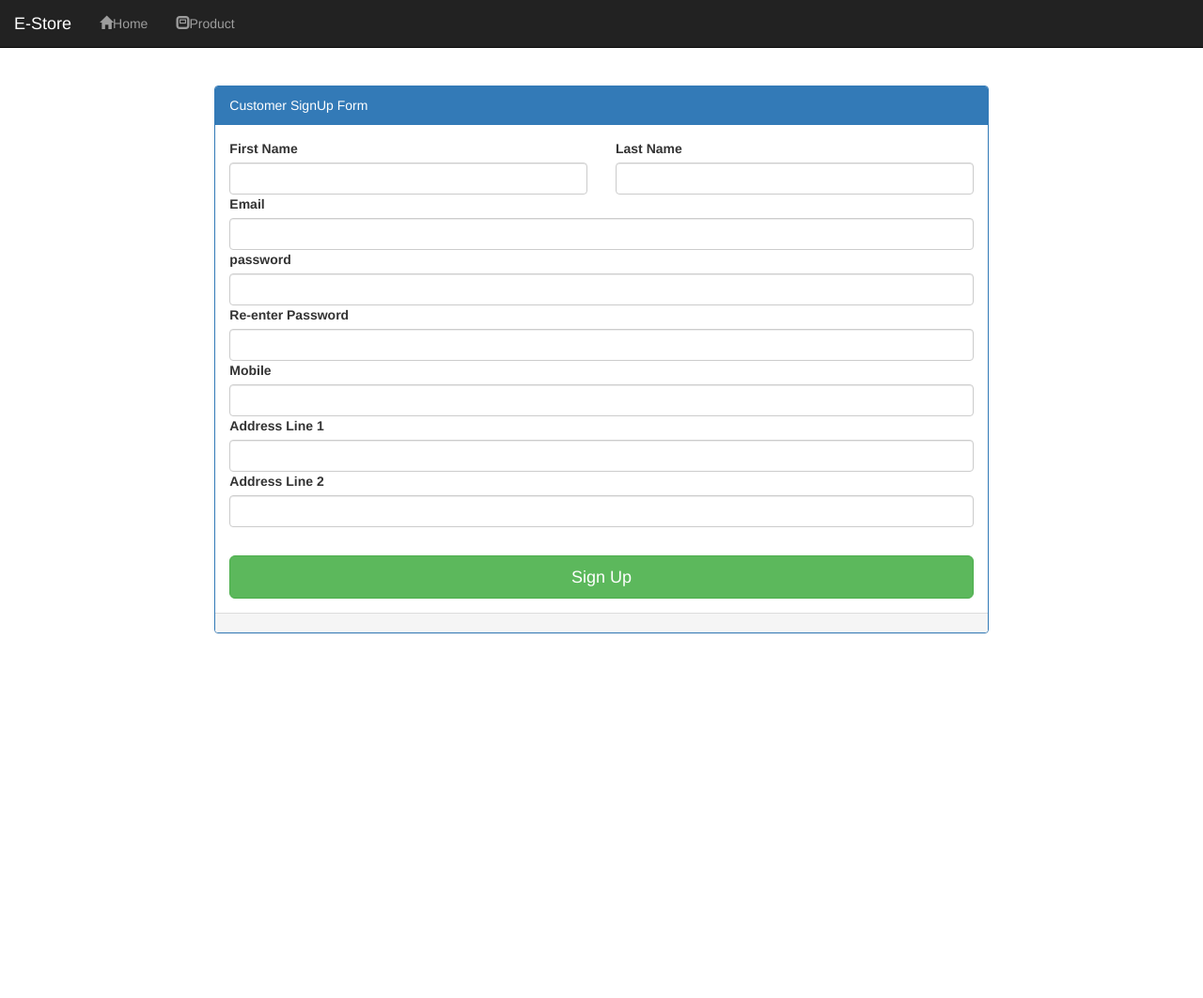
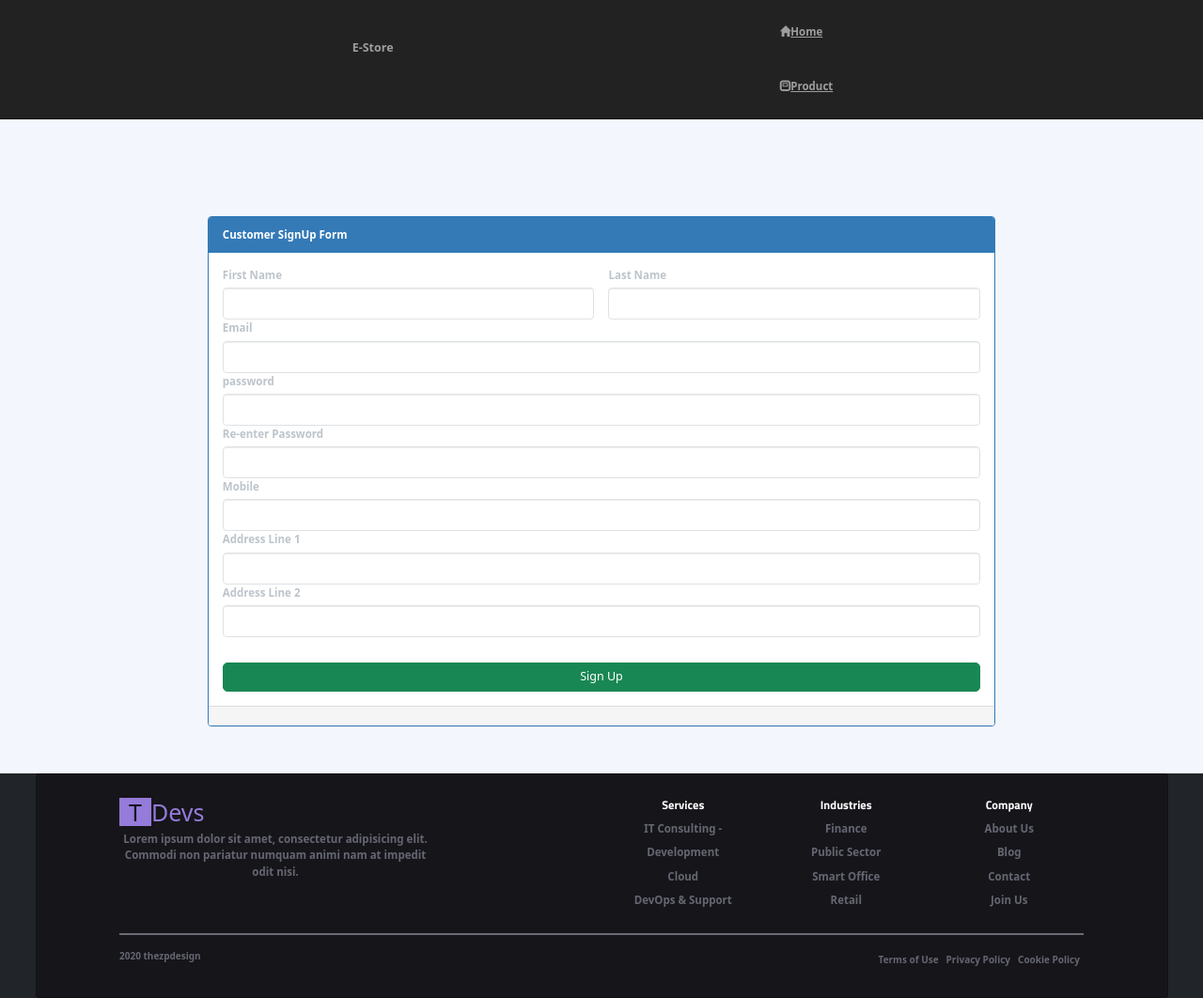
Before and after one commit to RandiNadee/CoirEStore, a PHP site: page /customer_registration.php?register=1 in a window 1280 px wide. Shown: the whole page at 94% size. Before the commit the page ends 674 px from the top, so only its background shows below. Run offline with PHP 8.4, Linux system fonts and the light colour scheme; data comes from the database, SQL or seed files in the repository; data that the repository does not hold is empty.

Commit message:
changed footer

```diff
--- a/customer_order.php
+++ b/customer_order.php
@@ -162,6 +162,7 @@ if (!isset($_SESSION["uid"])) {
 			<div class="col-md-2"></div>
 		</div>
 	</div>
+	<?php include "footer.php"; ?>
 </body>
 
 </html>
--- a/customer_registration.php
+++ b/customer_registration.php
@@ -110,6 +110,7 @@ if (isset($_GET["register"])) {
 				<div class="col-md-2"></div>
 			</div>
 		</div>
+		<?php	include "footer.php";	?>
 	</body>
 
 	</html>
--- a/footer.php
+++ b/footer.php
@@ -1,147 +1,162 @@
-<link rel="stylesheet" href="css/bootstrap.min.css"/>
-<footer class="Footer" role="contentinfo" data-controller="FooterBreakpoints" id="yui_3_17_2_1_1689421921463_158" data-controllers-bound="FooterBreakpoints">
-			<div class="Footer-inner clear" id="yui_3_17_2_1_1689421921463_157">
-				<div class="sqs-layout sqs-grid-12 columns-12 Footer-blocks Footer-blocks--top sqs-alternate-block-style-container" data-layout-label="Footer Top Blocks" data-type="block-field" data-updated-on="1472726638185" id="footerBlocksTop">
-					<div class="row sqs-row" id="yui_3_17_2_1_1689421921463_156">
-						<div class="col sqs-col-12 span-12" id="yui_3_17_2_1_1689421921463_155">
-							<div class="row sqs-row" id="yui_3_17_2_1_1689421921463_154">
-								<div class="col sqs-col-3 span-3 mx-3 my-3">
-									<div class="row sqs-row">
-										<h3 class="footer-heading">Pages</h3>
-										<div class="sqs-block-content">
-											<ul class="list-unstyled" style="margin-left: 2%;">
-												<li>
-													<p class="" style="white-space:pre-wrap;"><a style="color:white;" href="index.php">Home</a>
-												</li>
-												<li>
-													<p class="" style="white-space:pre-wrap;"><a style="color:white;" href="products.php">Products</a>
-												</li>
-												<li>
-													<p class="" style="white-space:pre-wrap;"><a style="color:white;" href="cart.php">Cart</a>
-												</li>
-											</ul>
+<link href="https://cdn.jsdelivr.net/npm/bootstrap@5.3.2/dist/css/bootstrap.min.css" rel="stylesheet" integrity="sha384-T3c6CoIi6uLrA9TneNEoa7RxnatzjcDSCmG1MXxSR1GAsXEV/Dwwykc2MPK8M2HN" crossorigin="anonymous">
+<script src="https://cdn.jsdelivr.net/npm/bootstrap@5.3.2/dist/js/bootstrap.bundle.min.js" integrity="sha384-C6RzsynM9kWDrMNeT87bh95OGNyZPhcTNXj1NW7RuBCsyN/o0jlpcV8Qyq46cDfL" crossorigin="anonymous"></script>
+<style>
+@import url('https://fonts.googleapis.com/css2?family=Titillium+Web:wght@700&display=swap');
+
+        body{
+            background-color:#f3f6fd ;
+            font-size: 11.5px;
+            font-weight: bold;
+            color: rgb(189, 196, 203);
+        }
+
+        .card{
+            padding: 2% 7%;
+            color: #646771;
+            background-color: #16151a;
+        }
+
+        ul{
+            list-style-type: none;
+            margin: 0;
+            padding: 0;
+        }
+
+        ul >li{
+            padding: 4px;
+        }
+
+        ul > li:hover{
+            color:#957bda;
+            cursor: pointer;
+        }
+
+        hr{
+            border-width: 3px;
+        }
+
+        .social > i{
+            padding: 1%;
+            font-size: 15px;
+        }
+
+        .social > i:hover{
+            color:#957bda;
+            cursor:pointer;
+        }
+
+        .policy > div{
+            padding: 4px;
+        }
+
+        .heading{
+            font-family: 'Titillium Web', sans-serif;
+            color: white;
+        }
+
+        .divider{
+            border-top: 2px solid rgba(189, 196, 203, 0.5);;
+        }
+</style>
+<footer class="bg-dark text-center text-white">
+<div class="container-fluid mt-5">
+
+            <div class="card mx-5">
+                <div class="row mb-4 ">
+
+                    <div class="col-md-4 col-sm-11 col-xs-11">
+                        <div class="footer-text pull-left">
+                             <div class="d-flex">
+                                 <h1 class="font-weight-bold mr-2 px-3" style="color:#16151a; background-color:#957bda" > T </h1>
+                                 <h1 style="color: #957bda">Devs</h1>
+                             </div>
+                             <p class="card-text">Lorem ipsum dolor sit amet, consectetur adipisicing elit. Commodi non pariatur numquam animi nam at impedit odit nisi.</p>
+
+                             <div class="social mt-2 mb-3">
+
+                                <i class="fa fa-facebook-official fa-lg" ></i>
+                                <i class="fa fa-instagram fa-lg"></i>
+                                <i class="fa fa-twitter fa-lg"></i>
+                                <i class="fa fa-linkedin-square fa-lg"></i>
+                                <i class="fa fa-facebook"></i>
+
+                             </div>
+
                          </div>
                     </div>
-									<div class="row sqs-row">
-										<h3 class="footer-heading">User Section</h3>
-										<div class="sqs-block-content">
-											<ul class="list-unstyled" style="margin-left: 2%;">
-												<li>
-													<p class="" style="white-space:pre-wrap;"><a style="color:white;" href="login_form.php">SignIn</a>
-												</li>
-												<li>
-													<p class="" style="white-space:pre-wrap;"><a style="color:white;" href="customer_registration.php?register=1">Register</a>
-												</li>
+
+
+                    <div class="col-md-2 col-sm-1 col-xs-1 mb-2"></div>
+
+                    <div class="col-md-2 col-sm-4 col-xs-4">
+
+                        <h5 class="heading">Services</h5>
+                        <ul >
+                            <li>IT Consulting -</li>
+                            <li>Development</li>
+                            <li>Cloud</li>
+                            <li>DevOps & Support</li>
                         </ul>
+
                     </div>
+
+
+                    <div class="col-md-2 col-sm-4 col-xs-4">
+
+                        <h5 class="heading">Industries</h5>
+                        <ul class="card-text">
+                            <li>Finance</li>
+                            <li>Public Sector</li>
+                            <li>Smart Office</li>
+                            <li>Retail</li>
+                        </ul>
+
                     </div>
+
+
+                     <div class="col-md-2 col-sm-4 col-xs-4">
+
+                        <h5 class="heading">Company</h5>
+                        <ul class="card-text">
+                            <li>About Us</li>
+                            <li>Blog</li>
+                            <li>Contact</li>
+                            <li>Join Us</li>
+                        </ul>
+
                      </div>
-								<div class="col sqs-col-3 span-3 mx-3 my-3">
-									<h3 class="footer-heading">Find Us</h3>
-									<div class="row sqs-row" style="margin-left: 2%; margin-bottom: 4%;">
-										<div class="sqs-block-content">
-											<b>InterCoir (PVT) Ltd </b><br>
-											Industrial Estate, <br>
-											Ekala. <br>
-											+9471-6524555 <br>
+
                 </div>
+
+
+                <div class="divider mb-4" >
                 </div>
-									<div class="row sqs-row" style=" margin-top: 50px;">
-										<h3 class="footer-heading">Top Product Categories</h3>
-										<div class="sqs-block-content" style="margin-left: 10px;">
-											<ul class="list-unstyled" id="hot_cat">
-												<script>
-													var cat = [];
-													$.ajax({
-														url: "action.php",
-														method: "POST",
-														data: {
-															get_hot_categories: 1
-														},
-														success: function(data) {
-															console.log(data);
-															var resp = $.parseJSON(data);
-															var catHTML = '';
-															$.each(resp.message, function(index, value) {
-																catHTML += '<li style="margin-bottom: 10px;">' +
-																	'<p class="" style="white-space:pre-wrap;"><a style="color:white;" href="products.php">' + value.cat_title + '</a>' +
-																	'</li>';
-															});
 
-															$("#hot_cat").html(catHTML);
-														}
-													})
-													cat;
-												</script>
-												<li>
-													<p class="" style="white-space:pre-wrap;"><a style="color:white;" href="login.php">Login</a>
-												</li>
-												<li>
-													<p class="" style="white-space:pre-wrap;"><a style="color:white;" href="customer_register.php">Register</a>
-												</li>
-											</ul>
+
+                <div class="row" style="font-size:10px;">
+
+                <div class="col-md-6 col-sm-6 col-xs-6">
+
+                    <div class="pull-left">
+
+                        <p><i class="fa fa-copyright"></i> 2020 thezpdesign</p>
+
                     </div>
+
                 </div>
-								</div>
-								<div class="col sqs-col-6 span-6" id="yui_3_17_2_1_1689421921463_153">
-									<div class="row sqs-row" id="yui_3_17_2_1_1689421921463_152">
-										<div class="col sqs-col-2 span-2">
-											<div class="sqs-block spacer-block sqs-block-spacer sized vsize-1" data-block-type="21" id="block-yui_3_17_2_2_1472113244815_9531">
-												<div class="sqs-block-content">&nbsp;</div>
-											</div>
-										</div>
-										<div class="col sqs-col-3 span-3" id="yui_3_17_2_1_1689421921463_151" style="text-align: center; font-style:italic">
-											<h2 class="footer-heading footer-heading-white" style="text-align: center; font-style:italic">Send us feedback</h2>
-											<form class="contact-form" id="feedback-form">
-												<div class="form-group">
-													<input type="text" name="name" class="form-control" placeholder="Your Name">
-												</div>
-												<div class="form-group">
-													<input type="text" name="email" class="form-control" placeholder="Your Email">
-												</div>
-												<div class="form-group">
-													<input type="text" name="subject" class="form-control" placeholder="Subject">
-												</div>
-												<div class="form-group">
-													<textarea name="message" cols="30" rows="3" class="form-control" placeholder="Message"></textarea>
-												</div>
-												<div class="form-group">
-													<button type="button" class="form-control submit-feedback px-3">Send Feedback</button>
-												</div>
-											</form>
+                <div class="col-md-6 col-sm-6 col-xs-6">
+
+
+                    <div class="pull-right mr-4 d-flex policy">
+
+                       <div>Terms of Use</div>
+                       <div>Privacy Policy</div>
+                       <div>Cookie Policy</div>
+
                     </div>
                 </div>
              </div>
             </div>
-						</div>
-					</div>
-				</div>
-				<div class="Footer-middle">
-					<div class="Footer-business">
-					</div>
-					<div class="sqs-layout sqs-grid-12 columns-12 Footer-blocks Footer-blocks--middle sqs-alternate-block-style-container" data-layout-label="Footer Middle Blocks" data-type="block-field" data-updated-on="1565442842311" id="footerBlocksMiddle">
-						<div class="row sqs-row">
-							<div class="col sqs-col-1 span-1">
-								<div class="sqs-block spacer-block sqs-block-spacer sized vsize-1" data-block-type="21" id="block-yui_3_17_2_4_1456325535463_5766">
-									<div class="sqs-block-content">&nbsp;</div>
-								</div>
-							</div>
-							<div class="col sqs-col-10 span-10">
-								<div class="sqs-block html-block sqs-block-html" data-block-type="2" id="block-yui_3_17_2_2_1456325002802_36163">
-									<div class="sqs-block-content">
-										<p style="text-align:center;white-space:pre-wrap;" class="">© <script>
-												document.write(new Date().getFullYear());
-											</script> Coir E-Store. All Rights Reserved || Created by Randi</p>
-									</div>
-								</div>
-							</div>
-							<div class="col sqs-col-1 span-1">
-								<div class="sqs-block spacer-block sqs-block-spacer sized vsize-1" data-block-type="21" id="block-yui_3_17_2_8_1470681800799_35356">
-									<div class="sqs-block-content">&nbsp;</div>
-								</div>
-							</div>
-						</div>
-					</div>
-				</div>
+
         </div>
 </footer>
--- a/index.php
+++ b/index.php
@@ -899,11 +899,7 @@ session_start();
 				</main>
 			</div>
 		</div>
-		<?php
-
-	include "footer.php";
-	?>
-
+		<?php	include "footer.php";	?>
 	</div>
 	<script src="./indexFileMedia/site-bundle.js.download" type="text/javascript"></script>
 	<script type="text/javascript" data-sqs-type="imageloader-bootstrapper">
```
Lines whose indentation alone changed are shown as unchanged.
